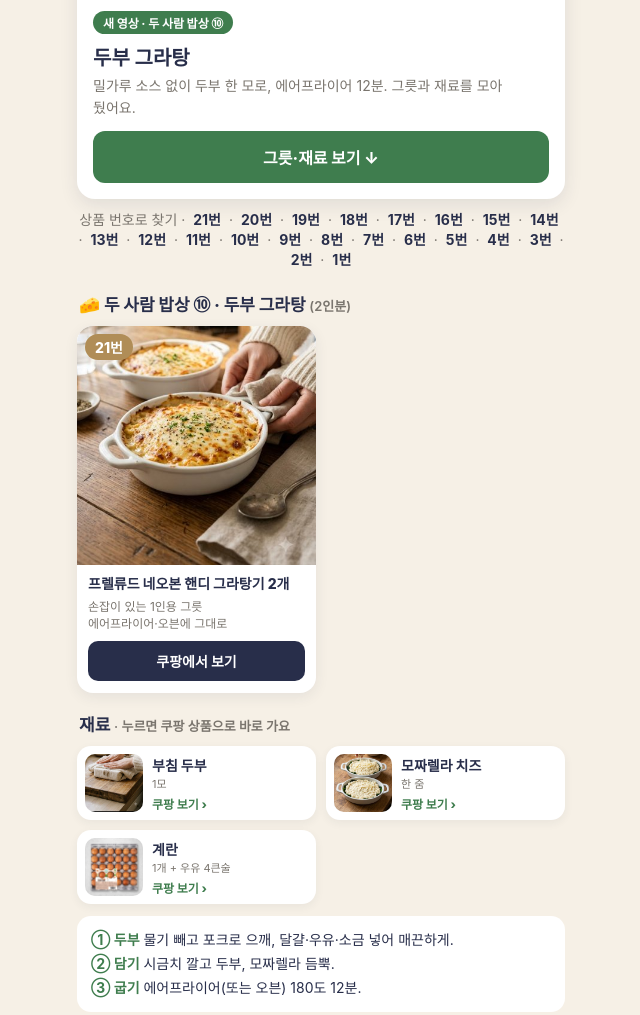
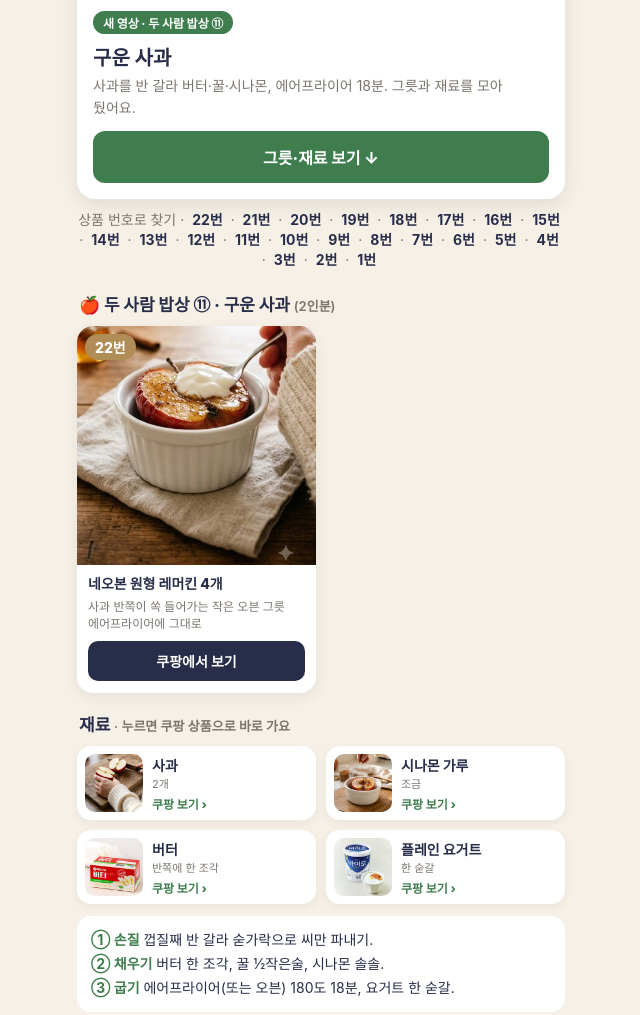
Before and after one commit to Jay7810/vivian-realprice, a plain HTML site: page index.html in a window 1280 px wide. Shown: the part 669-1684 px from the top of the page, without its empty margins (319-959 px from the left). Drawn offline with Linux system fonts and the light colour scheme.

Commit message:
두 사람 밥상 11편 구운 사과 칸 추가 (22번 레머킨 + 재료 4)
Co-Authored-By: Claude Opus 5.5 <noreply@anthropic.com>

```diff
--- a/index.html
+++ b/index.html
@@ -81,17 +81,47 @@
     <div class="ai">AI로 만든 가상인물 · 실제 사용 후기가 아닙니다</div>
   </header>
 
-  <a class="latest" href="#food15">
-    <img src="food15_cover.jpg" alt="두부 그라탕">
+  <a class="latest" href="#food16">
+    <img src="food16_cover.jpg" alt="구운 사과">
     <div class="b">
-      <span class="tag">새 영상 · 두 사람 밥상 ⑩</span>
-      <h2>두부 그라탕</h2>
-      <p>밀가루 소스 없이 두부 한 모로, 에어프라이어 12분. 그릇과 재료를 모아 뒀어요.</p>
+      <span class="tag">새 영상 · 두 사람 밥상 ⑪</span>
+      <h2>구운 사과</h2>
+      <p>사과를 반 갈라 버터·꿀·시나몬, 에어프라이어 18분. 그릇과 재료를 모아 뒀어요.</p>
       <span class="go">그릇·재료 보기 ↓</span>
     </div>
   </a>
 
-  <div class="jump">상품 번호로 찾기 · <a href="#n21">21번</a> · <a href="#n20">20번</a> · <a href="#n19">19번</a> · <a href="#n18">18번</a> · <a href="#n17">17번</a> · <a href="#n16">16번</a> · <a href="#n15">15번</a> · <a href="#n14">14번</a> · <a href="#n13">13번</a> · <a href="#n12">12번</a> · <a href="#n11">11번</a> · <a href="#n10">10번</a> · <a href="#n9">9번</a> · <a href="#n8">8번</a> · <a href="#n7">7번</a> · <a href="#n6">6번</a> · <a href="#n5">5번</a> · <a href="#n4">4번</a> · <a href="#n3">3번</a> · <a href="#n2">2번</a> · <a href="#n1">1번</a></div>
+  <div class="jump">상품 번호로 찾기 · <a href="#n22">22번</a> · <a href="#n21">21번</a> · <a href="#n20">20번</a> · <a href="#n19">19번</a> · <a href="#n18">18번</a> · <a href="#n17">17번</a> · <a href="#n16">16번</a> · <a href="#n15">15번</a> · <a href="#n14">14번</a> · <a href="#n13">13번</a> · <a href="#n12">12번</a> · <a href="#n11">11번</a> · <a href="#n10">10번</a> · <a href="#n9">9번</a> · <a href="#n8">8번</a> · <a href="#n7">7번</a> · <a href="#n6">6번</a> · <a href="#n5">5번</a> · <a href="#n4">4번</a> · <a href="#n3">3번</a> · <a href="#n2">2번</a> · <a href="#n1">1번</a></div>
+
+  <section class="food" id="food16">
+    <div class="sec-h">🍎 두 사람 밥상 ⑪ · 구운 사과 <small>(2인분)</small></div>
+
+    <div class="tools">
+      <a class="tool" id="n22" href="https://link.coupang.com/a/iHHy4YsRjw" rel="sponsored nofollow">
+        <div class="no">22번</div>
+        <img src="food16_ramekin.jpg" alt="원형 레머킨">
+        <div class="t">
+          <div class="nm">네오본 원형 레머킨 4개</div>
+          <div class="mt">사과 반쪽이 쏙 들어가는 작은 오븐 그릇<br>에어프라이어에 그대로</div>
+          <span class="bt">쿠팡에서 보기</span>
+        </div>
+      </a>
+    </div>
+
+    <div class="sec-h">재료 <small>· 누르면 쿠팡 상품으로 바로 가요</small></div>
+    <div class="ings">
+      <a class="ing" href="https://link.coupang.com/a/iHHzaCuNky" rel="sponsored nofollow"><img src="food16_apple.jpg" alt="사과"><div><div class="nm">사과</div><div class="mt">2개</div><div class="ar">쿠팡 보기 ›</div></div></a>
+      <a class="ing" href="https://link.coupang.com/a/iHHzdx7xWm" rel="sponsored nofollow"><img src="food16_cinnamon.jpg" alt="시나몬"><div><div class="nm">시나몬 가루</div><div class="mt">조금</div><div class="ar">쿠팡 보기 ›</div></div></a>
+      <a class="ing" href="https://link.coupang.com/a/iHE4SB0bka" rel="sponsored nofollow"><img src="food12_butter.jpg" alt="버터"><div><div class="nm">버터</div><div class="mt">반쪽에 한 조각</div><div class="ar">쿠팡 보기 ›</div></div></a>
+      <a class="ing" href="https://link.coupang.com/a/iHE0BMdiuG" rel="sponsored nofollow"><img src="food11_yogurt.jpg" alt="플레인 요거트"><div><div class="nm">플레인 요거트</div><div class="mt">한 숟갈</div><div class="ar">쿠팡 보기 ›</div></div></a>
+    </div>
+
+    <div class="recipe">
+      <b>① 손질</b> 껍질째 반 갈라 숟가락으로 씨만 파내기.<br>
+      <b>② 채우기</b> 버터 한 조각, 꿀 ½작은술, 시나몬 솔솔.<br>
+      <b>③ 굽기</b> 에어프라이어(또는 오븐) 180도 18분, 요거트 한 숟갈.
+    </div>
+  </section>
 
   <section class="food" id="food15">
     <div class="sec-h">🧀 두 사람 밥상 ⑩ · 두부 그라탕 <small>(2인분)</small></div>
```
Also changed, not shown: food16_apple.jpg (added), food16_cinnamon.jpg (added), food16_cover.jpg (added), food16_ramekin.jpg (added).
